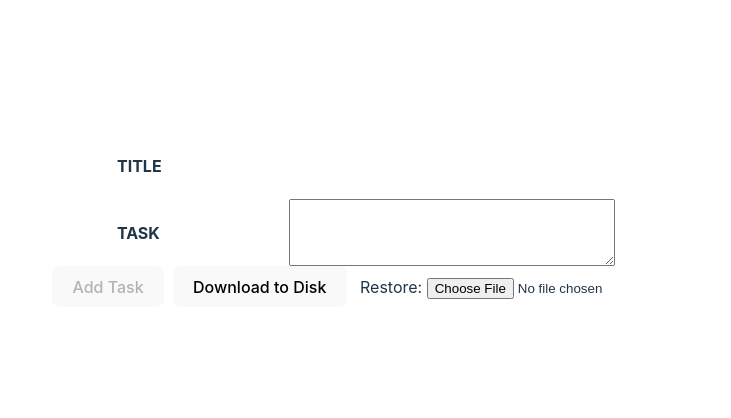
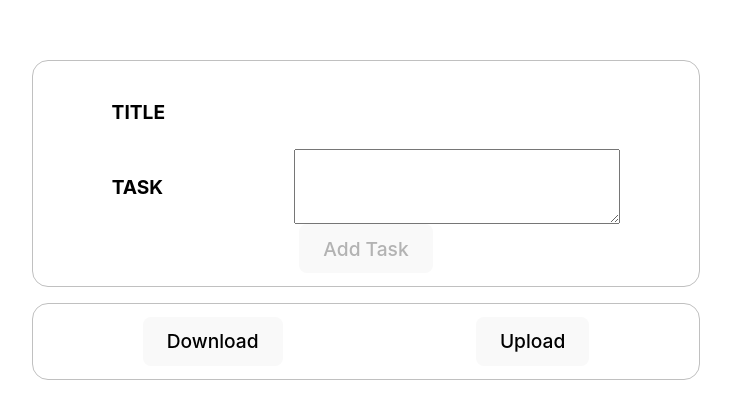
Before and after one commit to xalikov22/todo-ts, a React (Vite) app: page / in a window 1280 px wide. Shown: the part 168-586 px from the top of the page, without its empty margins (274-1005 px from the left). Built offline with nearby package versions, Linux system fonts and the light colour scheme.

Commit message:
Move logic into components

```diff
--- a/src/components/TodoList.tsx
+++ b/src/components/TodoList.tsx
@@ -1,8 +1,9 @@
-import React, {ChangeEvent, useContext, useEffect, useState} from 'react'
+import React, {useContext, useEffect} from 'react'
 import {TodoContext} from '../context/TodoContext'
 import {TodoType, Types} from '../context/reducers'
 import TodoItem from './TodoItem'
-import {uuid} from '../util'
+import NewTodo from './NewTodo'
+import DownloadRestore from './DownloadRestore'
 
 function TodoList() {
 
@@ -11,30 +12,6 @@ function TodoList() {
   useEffect(() => {
     localStorage.setItem('todoApp', JSON.stringify(todosState.todos))
   }, [todosState])
-
-  const [itemText, setItemText] = useState('')
-  const [itemTitle, setItemTitle] = useState('')
-
-  const onClick = () => {
-    const color = {
-      red: Math.floor(Math.random() * 100 + 150),
-      green: Math.floor(Math.random() * 100 + 150),
-      blue: Math.floor(Math.random() * 100 + 150)
-    }
-    // @ts-ignore
-    todosDispatch({
-      type: Types.Create,
-      payload: {
-        id: uuid(),
-        title: itemTitle,
-        task: itemText,
-        state: 'todo',
-        color: color
-      }
-    })
-    setItemTitle('')
-    setItemText('')
-  }
 
   const handleDragStart = (e: React.DragEvent<HTMLDivElement>) => {
     e.dataTransfer.setData('text', e.currentTarget.id)
@@ -64,84 +41,9 @@ function TodoList() {
     })
   }
 
-  const downloadJson = () => {
-      const saveTemplateAsFile = (filename:string, dataObjToWrite:any) => {
-        const blob = new Blob([JSON.stringify(dataObjToWrite)], {type: 'text/json'})
-        const link = document.createElement('a')
-
-        link.download = filename
-        link.href = window.URL.createObjectURL(blob)
-        link.dataset.downloadurl = ['text/json', link.download, link.href].join(':')
-
-        const evt = new MouseEvent('click', {
-          view: window,
-          bubbles: true,
-          cancelable: true,
-        })
-
-        link.dispatchEvent(evt)
-        link.remove()
-      }
-    saveTemplateAsFile('todos.json', todosState.todos)
-  }
-
-  const onChangeFile = async (e:ChangeEvent<HTMLInputElement>) => {
-    if (!e.target) return
-    if (e.target.files && e.target.files[0]) {
-      const updatedJSON = e.target.files[0]
-      console.log(updatedJSON)
-      const fileReader = new FileReader()
-      fileReader.readAsText(e.target.files[0], 'UTF-8')
-      fileReader.onload = e => {
-        const target = e.target
-        const result = target?.result
-        let newTodos
-        try {
-          newTodos = JSON.parse(String(result))
-        } catch {}
-        todosDispatch({
-          type: Types.Relist,
-          payload: newTodos
-        })
-      }
-    }
-  }
 
   return (
     <div>
-      <div>
-        <div className={'todoInput'}>
-          <h4>TITLE</h4>
-          <input
-            type={'text'}
-            onChange={e => setItemTitle(e.currentTarget.value)}
-            value={itemTitle}
-            style={{width:'20rem'}}
-          />
-        </div>
-        <div className={'todoInput'}>
-          <h4>TASK</h4>
-          <textarea
-            onChange={e => setItemText(e.currentTarget.value)}
-            value={itemText}
-            style={{width:'20rem'}}
-          />
-        </div>
-        <div>
-          <button
-            onClick={onClick}
-            disabled={!(itemTitle.length > 0 && itemText.length > 0)}
-          >Add Task</button> &nbsp;
-          <button
-            onClick={downloadJson}
-          >Download to Disk</button> &nbsp;
-          Restore: <input
-            type='file'
-            id='input_json'
-            onChange={onChangeFile}
-          />
-        </div>
-      </div>
       <div>
         {todosState.todos?.map((item: TodoType, index) =>
           <div
@@ -165,6 +67,8 @@ function TodoList() {
             </div>
           </div>)}
       </div>
+      <NewTodo />
+      <DownloadRestore />
       <input type={'text'}/>
     </div>
   )
```
